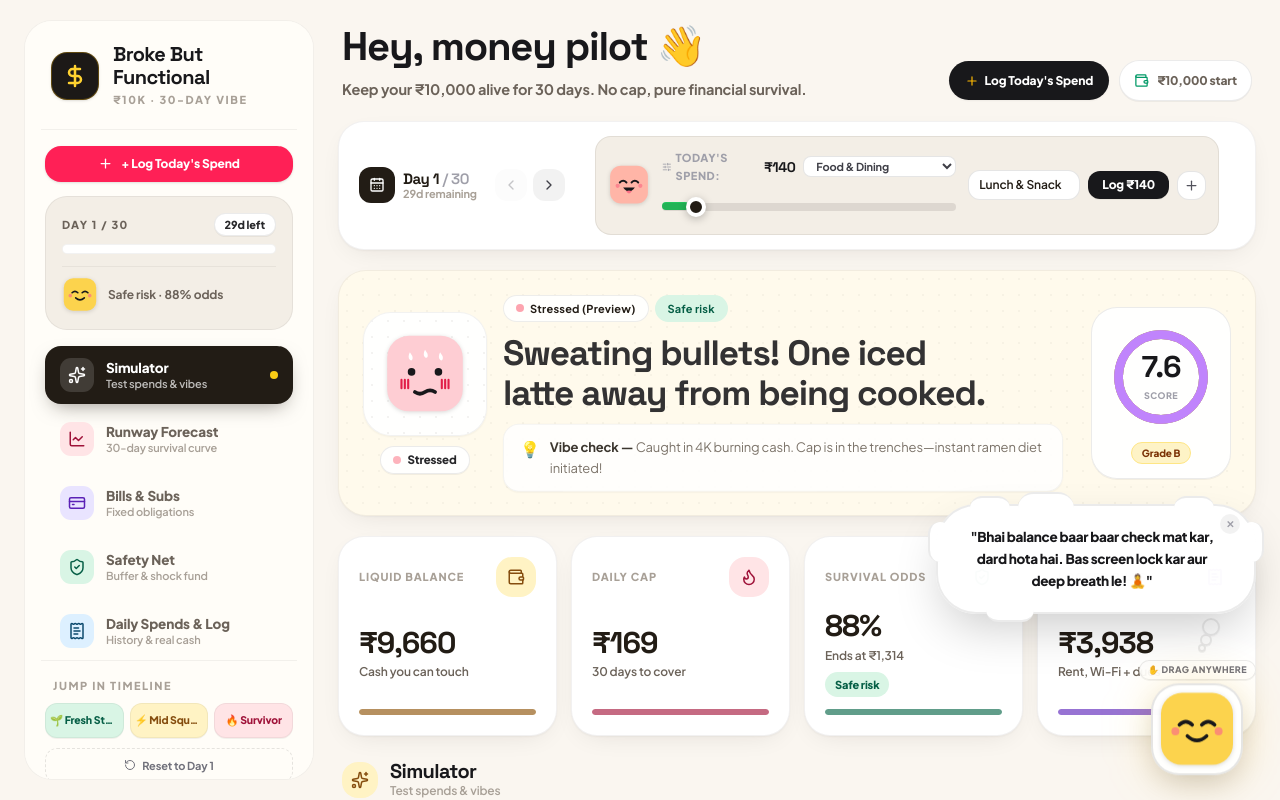
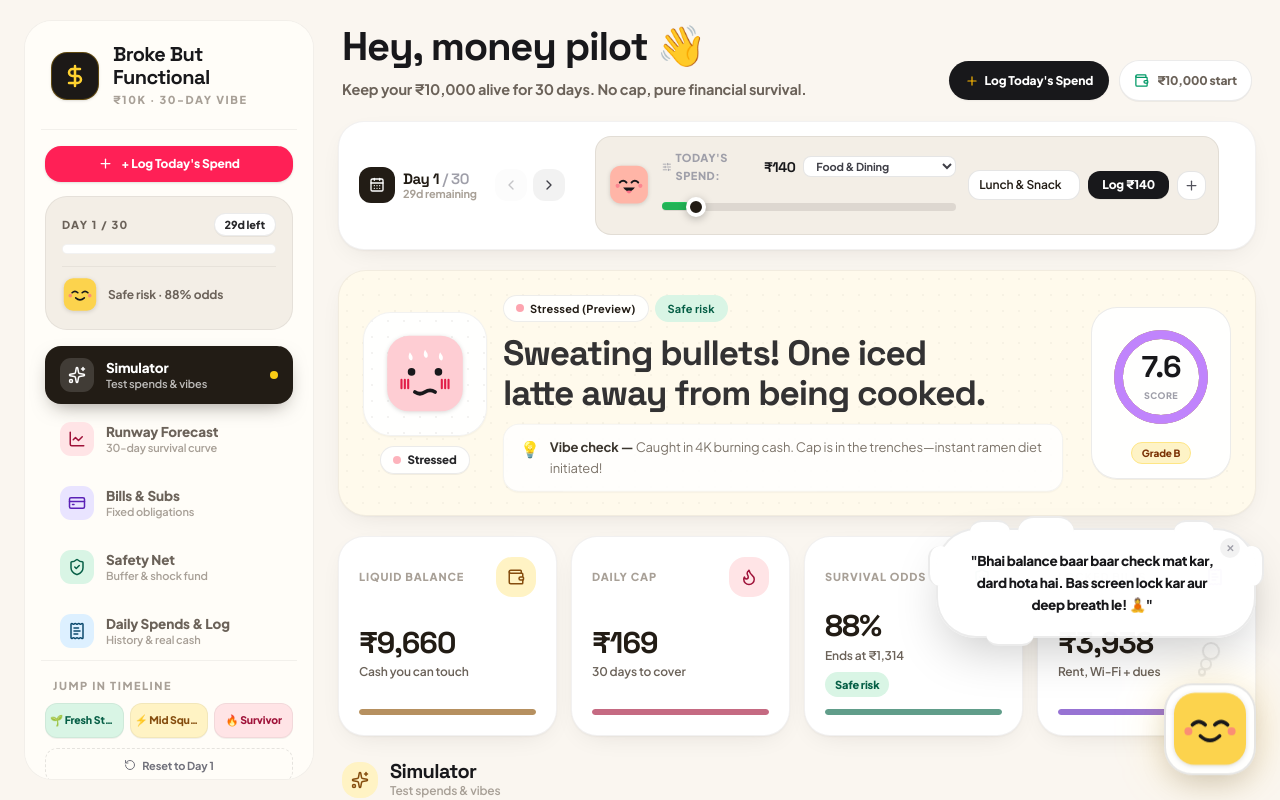
Before and after one commit to anshuvdebnath-cyber/PROMPT-RUN-HACKATHON, a React (Vite) app: page / in a window 1280 px wide. Shown: the top 800 px of the page. Built offline with nearby package versions, Linux system fonts and the light colour scheme.

Commit message:
feat(mascot): remove drag badge and add jelly physics wobble on position change

```diff
--- a/src/components/MascotCompanion.tsx
+++ b/src/components/MascotCompanion.tsx
@@ -138,6 +138,7 @@ export const MascotCompanion: React.FC = () => {
   }, [])
 
   const isDraggingRef = useRef(false)
+  const [isWobbling, setIsWobbling] = useState(false)
 
   // Tapping the mascot cycles to the next thought and pops the cloud
   const handleMascotTap = () => {
@@ -151,11 +152,16 @@ export const MascotCompanion: React.FC = () => {
     <motion.div
       drag
       dragMomentum={false}
-      dragElastic={0.05}
+      dragElastic={0.06}
       onDragStart={() => {
         isDraggingRef.current = true
+        setIsWobbling(false)
       }}
       onDragEnd={() => {
+        setIsWobbling(true)
+        setTimeout(() => {
+          setIsWobbling(false)
+        }, 750)
         setTimeout(() => {
           isDraggingRef.current = false
         }, 140)
@@ -246,20 +252,37 @@ export const MascotCompanion: React.FC = () => {
         )}
       </AnimatePresence>
 
-      {/* Floating Mascot (Tapping changes the thought cloud, dragging moves anywhere) */}
-      <div className="flex flex-col items-center gap-1 group">
-        <span className="text-[9px] font-black uppercase tracking-wider text-zinc-500 bg-white/95 px-2 py-0.5 rounded-full shadow-2xs border border-black/8 flex items-center gap-1">
-          ✋ Drag anywhere
-        </span>
-
+      {/* Floating Mascot with jelly wobble physics when dragged or released */}
       <motion.div
-          animate={{ y: [0, -5, 0] }}
-          transition={{ repeat: Infinity, duration: 3, ease: 'easeInOut' }}
+        animate={
+          isWobbling
+            ? {
+                rotate: [0, -18, 16, -10, 7, -3, 0],
+                scaleX: [1, 1.25, 0.85, 1.12, 0.95, 1.03, 1],
+                scaleY: [1, 0.82, 1.18, 0.92, 1.06, 0.98, 1],
+              }
+            : {
+                y: [0, -5, 0],
+                rotate: 0,
+                scaleX: 1,
+                scaleY: 1,
+              }
+        }
+        transition={
+          isWobbling
+            ? {
+                duration: 0.75,
+                ease: 'easeInOut',
+              }
+            : {
+                y: { repeat: Infinity, duration: 3, ease: 'easeInOut' },
+              }
+        }
         whileHover={{ scale: 1.05 }}
         whileTap={{ scale: 0.94 }}
         onClick={handleMascotTap}
-          className="relative cursor-pointer"
-          title="Drag anywhere on screen, or tap for next thought!"
+        className="relative cursor-pointer group"
+        title="Tap for next thought or drag around!"
       >
         {/* Ambient glow */}
         <div className="absolute inset-0 rounded-[26px] bg-amber-400/20 blur-xl -z-10 group-hover:bg-amber-400/35 transition-all duration-300" />
@@ -270,7 +293,6 @@ export const MascotCompanion: React.FC = () => {
           <Mascot mood={currentThought.mood} size={80} className="hidden sm:block" />
         </div>
       </motion.div>
-      </div>
     </motion.div>
   )
 }
```
Lines whose indentation alone changed are shown as unchanged.
